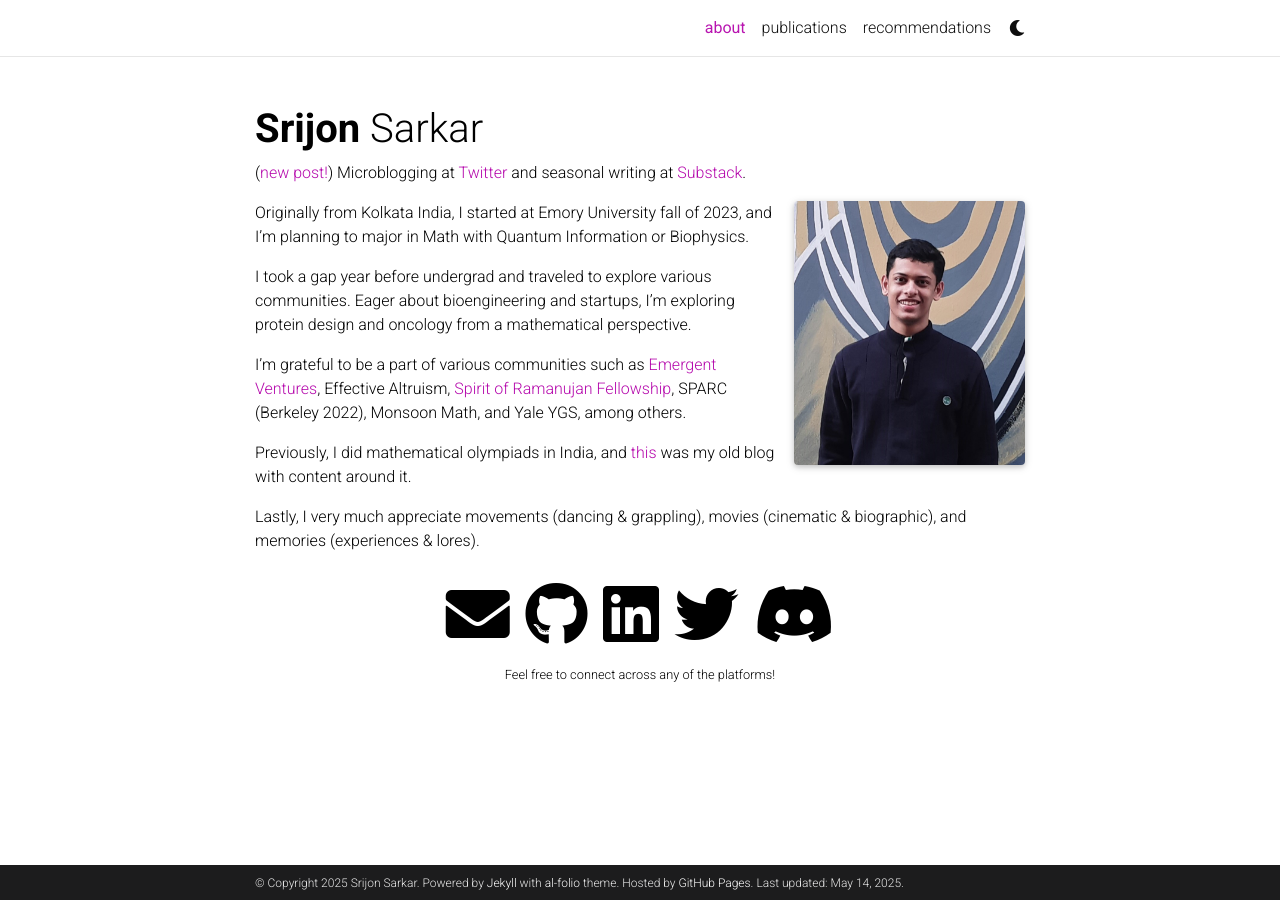
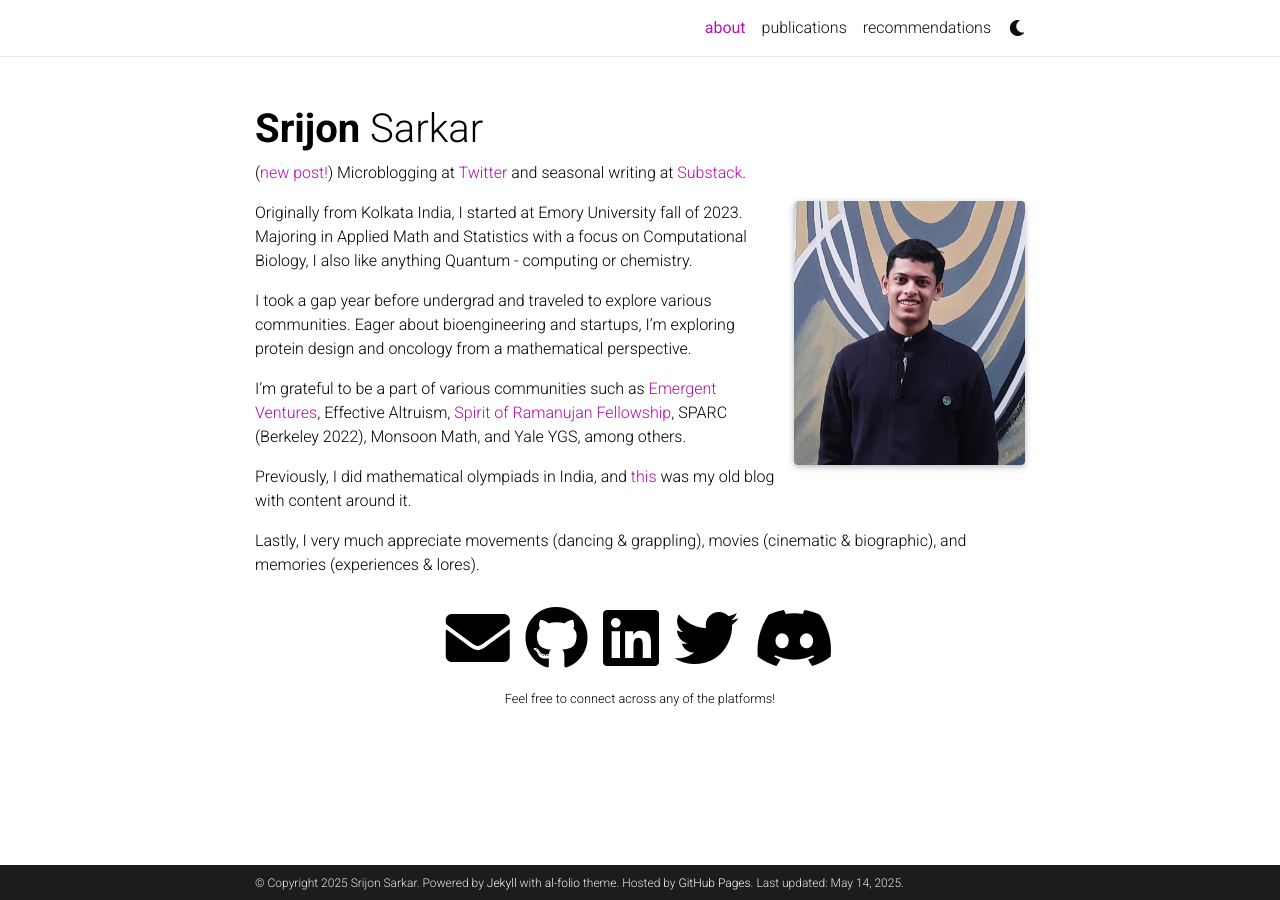
Before and after one commit to sarkarsrijon/sarkarsrijon.github.io, a Jekyll site: the page built from _pages/about.md, in a window 1280 px wide. Built offline with Jekyll 4.4.1, drawn with Linux system fonts in a browser that asks for light colours; full-size pictures stand in for the smaller copies a plugin makes; comment, search, counter and statistics services are not loaded; a style sheet for code colours, icons or effects is not loaded.

Commit message:
Update about.md

```diff
--- a/_pages/about.md
+++ b/_pages/about.md
@@ -16,7 +16,7 @@ selected_papers: false # includes a list of papers marked as "selected={true}"
 social: true  # includes social icons at the bottom of the page
 ---
 
-Originally from Kolkata India, I started at Emory University fall of 2023, and I'm planning to major in Math with Quantum Information or Biophysics.
+Originally from Kolkata India, I started at Emory University fall of 2023. Majoring in Applied Math and Statistics with a focus on Computational Biology, I also like anything Quantum - computing or chemistry.
 
 I took a gap year before undergrad and traveled to explore various communities. Eager about bioengineering and startups, I'm exploring protein design and oncology from a mathematical perspective.
 
```
